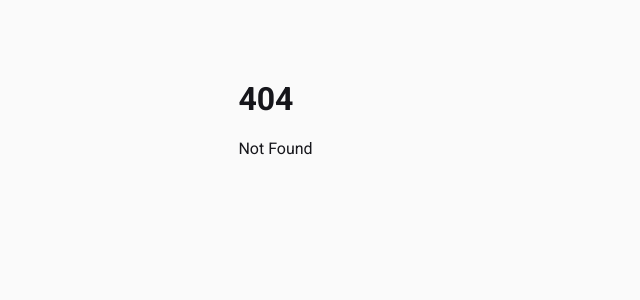
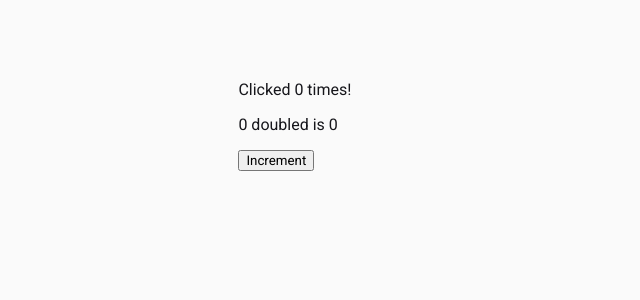
Before and after one commit to Miqueas/Learning-Notes, a SvelteKit app in the folder Svelte/: page /basic-svelte/reactivity/declarations in a window 1280 px wide. Before the commit this address had no page. Shown: the top 300 px of the page, without its empty margins (0-640 px from the left). Built offline with nearby package versions, Linux system fonts and the light colour scheme.

Commit message:
Svelte: added declarations

```diff
--- /dev/null
+++ b/Svelte/src/routes/basic-svelte/reactivity/declarations/+page.svelte
@@ -0,0 +1,15 @@
+<script>
+  let count = 0
+
+  // The `$` tells to Svelte to "re-run this code whenever the value of `count` changes". This is also known as a
+  // computed property.
+  $: doubled = count * 2
+
+  function doIncrementCount() { ++count }
+</script>
+
+<main>
+  <p>Clicked {count} {count === 1 ? "time" : "times"}!</p>
+  <p>{count} doubled is {doubled}</p>
+  <button on:click={doIncrementCount}>Increment</button>
+</main>
```
